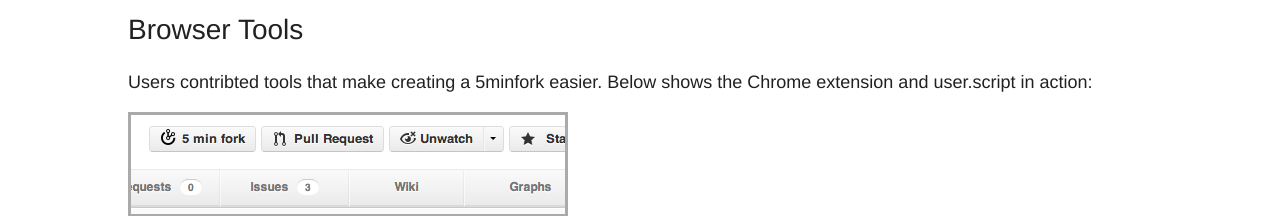
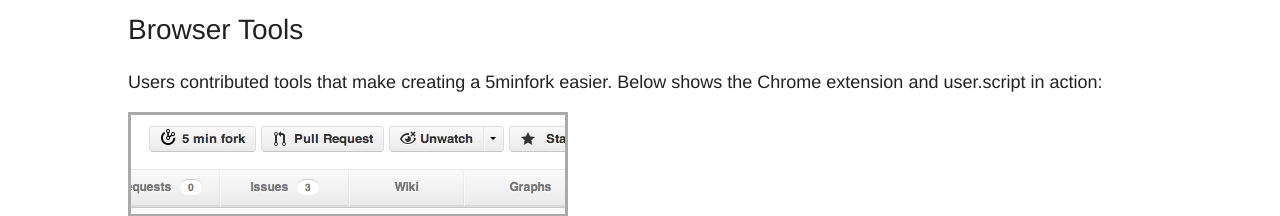
Before and after one commit to remy/5minutefork, a browser extension: page public/index.html in a window 1280 px wide. Shown: the part 755-971 px from the top of the page. Drawn offline with Linux system fonts and the light colour scheme.

Commit message:
Fixed a typo 'contribted' to 'contributed'

```diff
--- a/public/index.html
+++ b/public/index.html
@@ -21,7 +21,7 @@
   <p>Simply take a public github url and swap out the <code>https://github.com</code> for <code>http://5minfork.com</code>, wait a moment for the project to be cloned, and then you'll be redirected to a unique url which will serve up static content from the project.</p>
 
   <h2 id="browser_tools">Browser Tools</h2>
-  <p>Users contribted tools that make creating a 5minfork easier. Below shows the Chrome extension and user.script in action:</p>
+  <p>Users contributed tools that make creating a 5minfork easier. Below shows the Chrome extension and user.script in action:</p>
   <p><img src="/images/extension-preview.png"></p>
   <ul>
     <li><a href="https://chrome.google.com/webstore/detail/5-minute-fork/idfhgkibldeniiijlnenfhlilhbifbff?hl=en&gl=GB">Chrome extension</a> &mdash; loaded via the Chrome Web Store</li>
```
